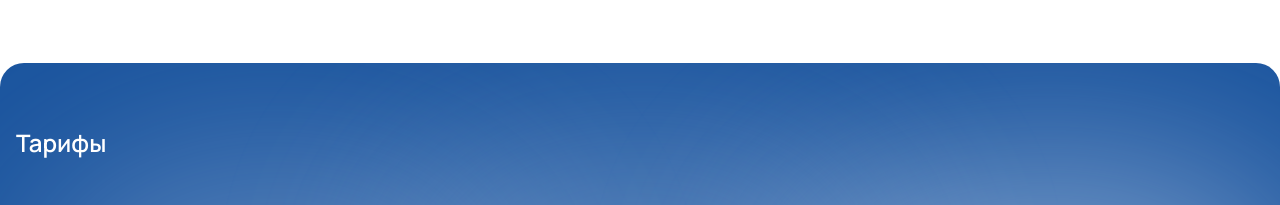
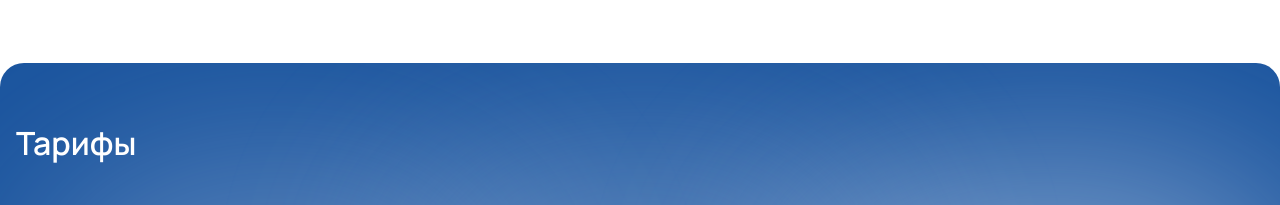
Before and after one commit to temirrllan/ittalker, a Next.js app: page / in a window 1280 px wide. Shown: the part 4840-5045 px from the top of the page. Built offline with nearby package versions, Linux system fonts and the light colour scheme.

Commit message:
fix font size

```diff
--- a/src/sections/PriceSection.tsx
+++ b/src/sections/PriceSection.tsx
@@ -177,7 +177,7 @@ const PriceSection = () => {
 
       <div className="container mx-auto relative z-10">
         <AnimatedSection direction="up">
-          <h2 className="text-2xl md:text-[38 px] font-semibold mb-8 md:mb-12 text-white">
+          <h2 className="text-2xl md:text-[32px] font-semibold mb-8 md:mb-12 text-white">
             Тарифы
           </h2>
 
```
